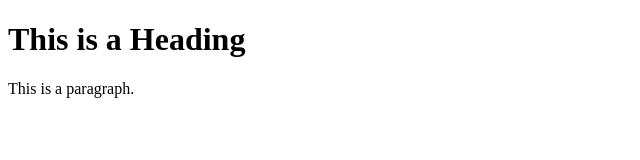
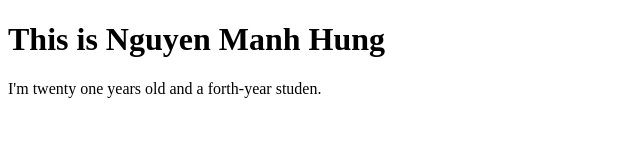
Before and after one commit to Hungnm581/hung01-apps-example, a plain HTML site: page index.html in a window 1280 px wide. Shown: the whole page, without its empty margins (0-640 px from the left). Drawn offline with Linux system fonts and the light colour scheme.

Commit message:
Update index.html

```diff
--- a/index.html
+++ b/index.html
@@ -5,8 +5,8 @@
 </head>
 <body>
 
-<h1>This is a Heading</h1>
-<p>This is a paragraph.</p>
+<h1>This is Nguyen Manh Hung</h1>
+<p>I'm twenty one years old and a forth-year studen.</p>
 
 </body>
 </html>
```
